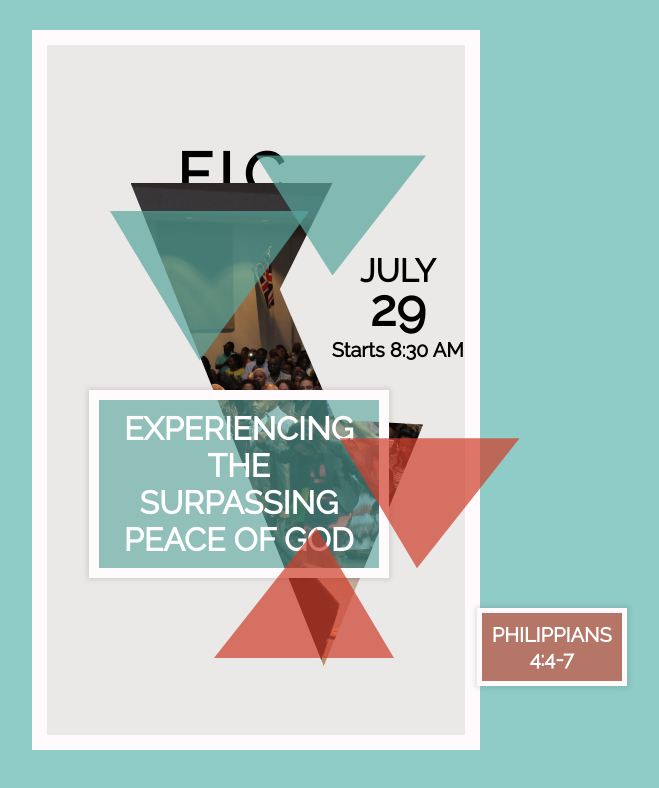
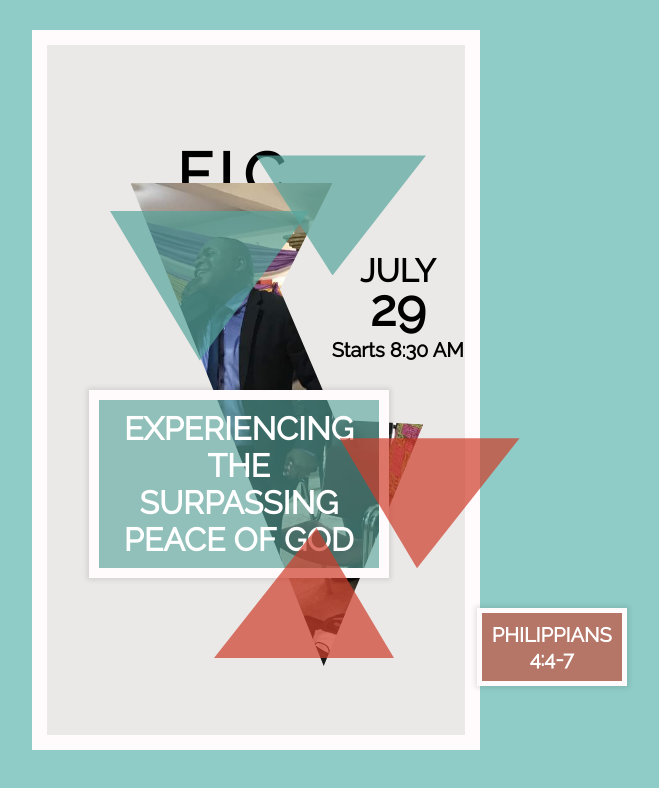
Before and after one commit to godfredcs/css-art-church-flyer, a plain HTML site: page index.html in a window 1280 px wide. Shown: the whole page, without its empty margins (384-1043 px from the left). Drawn offline with Linux system fonts and the light colour scheme.

Commit message:
pic1 added

```diff
--- a/index.html
+++ b/index.html
@@ -21,7 +21,7 @@
         <h1 class="theme">
            Experiencing the surpassing peace of god
         </h1>
-        <img src="./pic2.jpg">
+        <img src="./pic1.jpg">
         <div class="triangle"></div>
     </div>
 </body>
```
Also changed, not shown: pic1.jpg (added).
